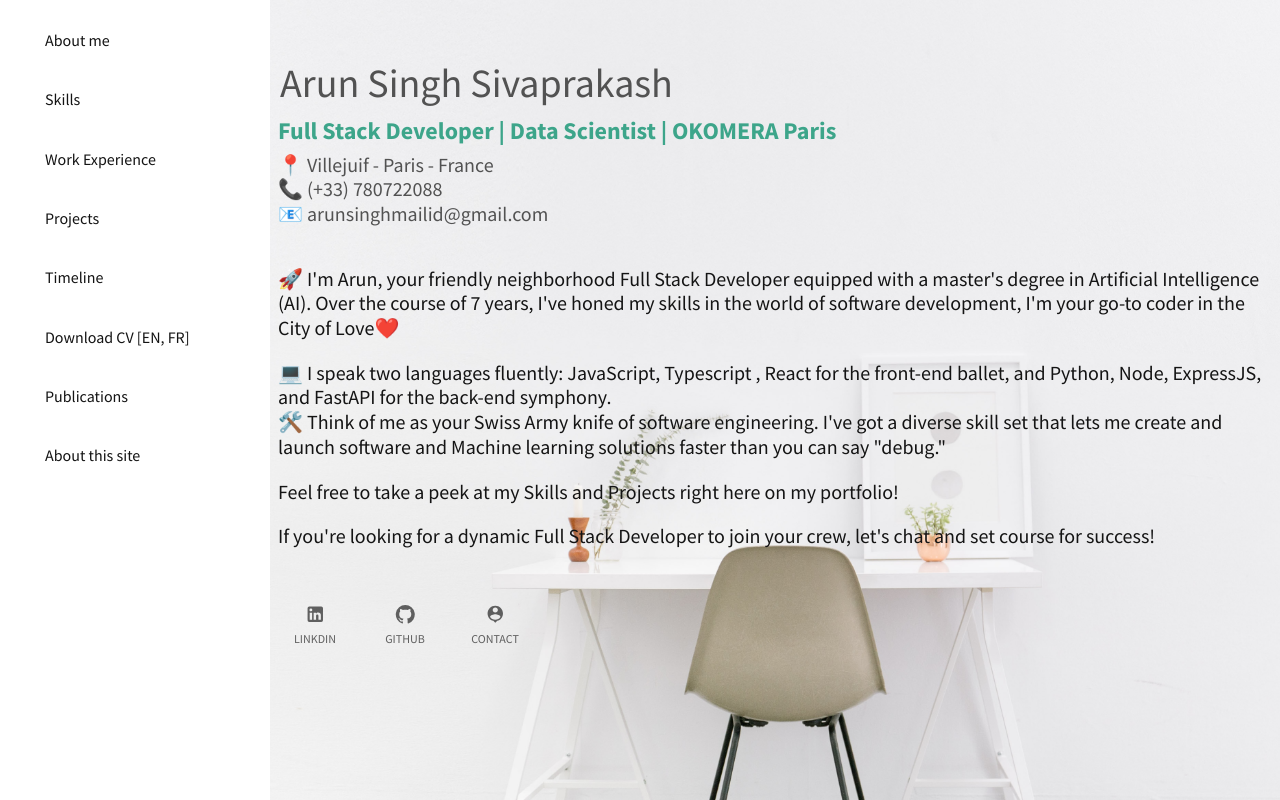
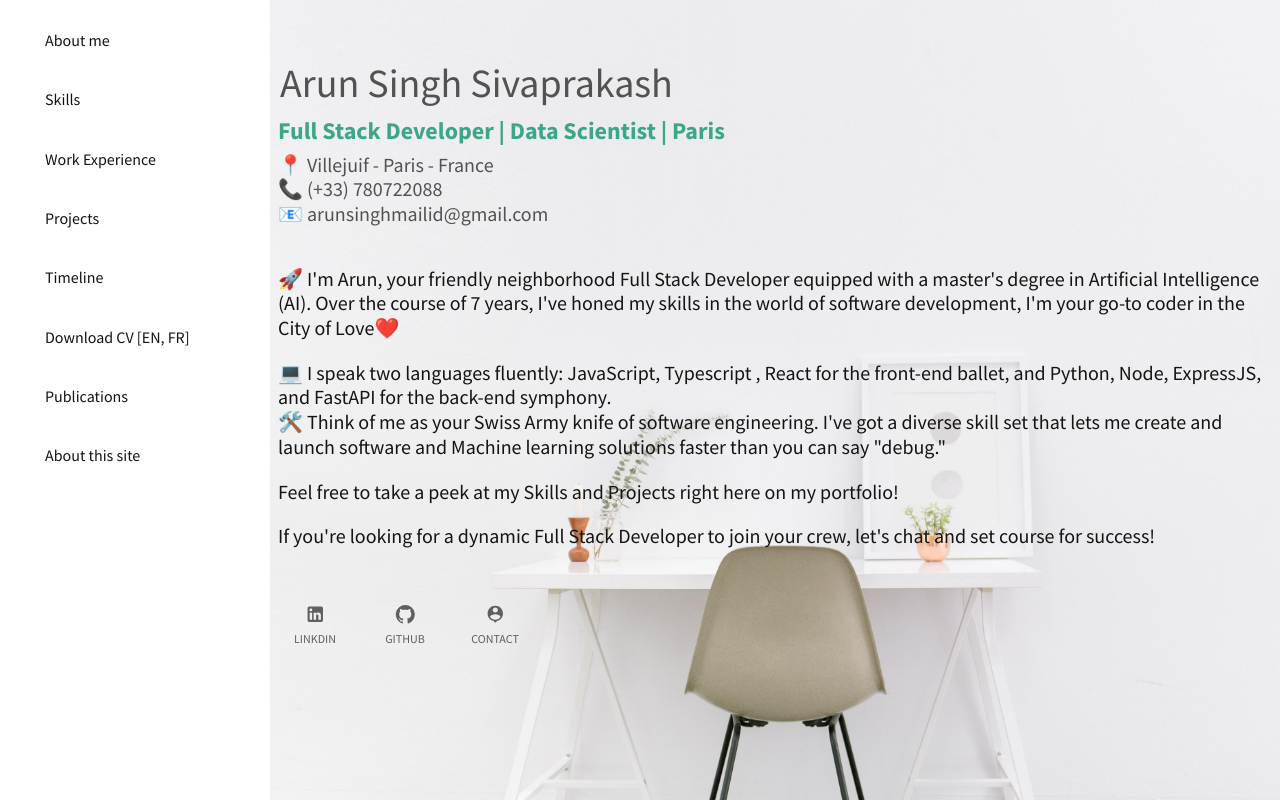
Before and after one commit to ArunSingh1/portfolio, a React (Create React App) app: page / in a window 1280 px wide. Built offline with nearby package versions, Linux system fonts and the light colour scheme.

Commit message:
change added to title

```diff
--- a/src/Components/About.jsx
+++ b/src/Components/About.jsx
@@ -68,7 +68,7 @@ const AboutPage = () => {
 
 
         <Typography marginLeft={1} variant="h3" fontWeight={'bold'}  color={colors.greenAccent[400]}>
-                    Full Stack Developer | Data Scientist | OKOMERA Paris
+                    Full Stack Developer | Data Scientist | Paris
         </Typography>
 
         <Typography display="block" marginLeft={1} marginTop={1} variant="h4" color={colors.grey[400]}>
```
